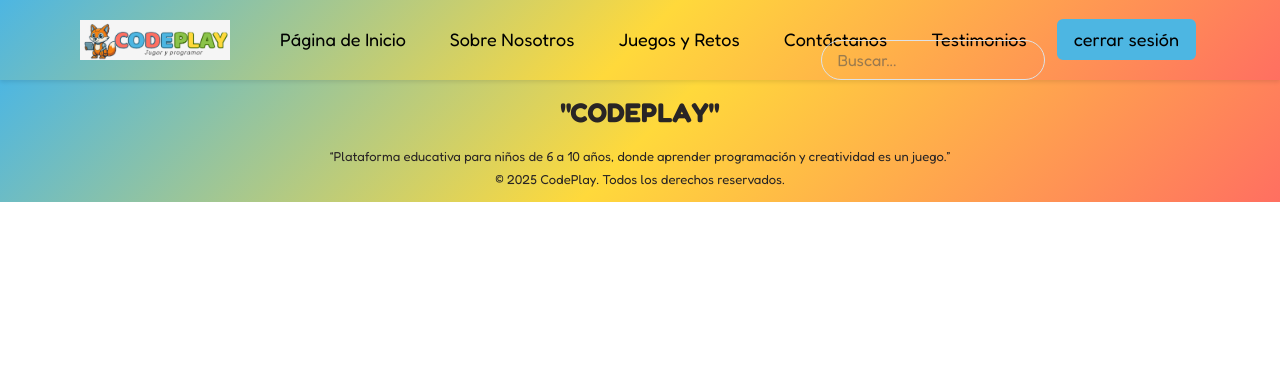
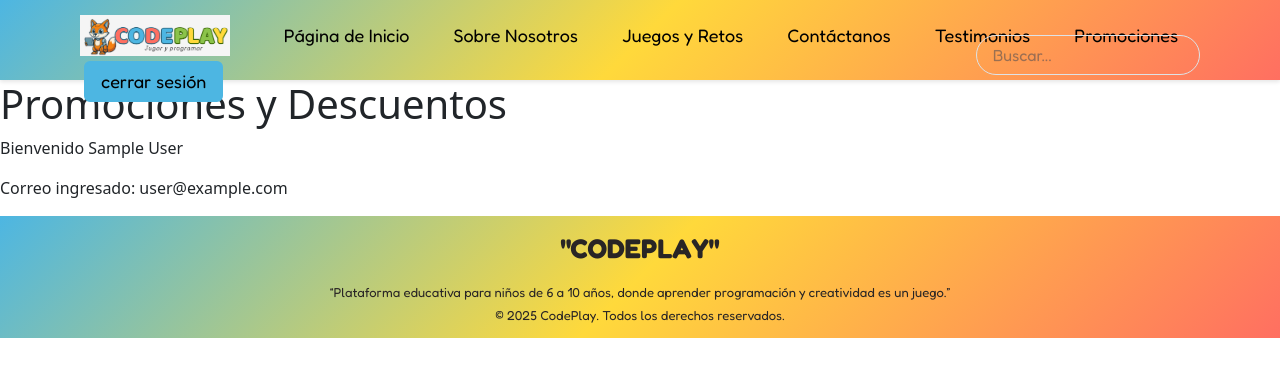
Before and after one commit to ash-amy/PROYECTO-4, a React (Vite) app: page /Promociones in a window 1280 px wide. Shown: the top 376 px of the page. Built offline with nearby package versions, Linux system fonts and the light colour scheme; no server answers; sample sign-in values are in the browser's storage; the HTML template or start-up script is replaced by a standard one.

Commit message:
New page

```diff
--- a/src/App.jsx
+++ b/src/App.jsx
@@ -15,6 +15,8 @@ import Contacto from "./components/Contacto";
 import Testimonios from "./components/Testimonios";
 import Footer from "./components/Footer";
 import Filter from "./components/Filter";
+import Promociones from "./components/Promociones";
+import RutaPrivada from "./components/RutaPrivada";
 
 //Iniciar sesión y registrarse
 import Login from "./components/Login";
@@ -34,6 +36,13 @@ function App() {
           <Route path="/Juegos" element={<Juegos />} />
           <Route path="/Contacto" element={<Contacto />} />
           <Route path="/Testimonios" element={<Testimonios />} />
+          <Route path="/Promociones" element={
+            <>
+            <RutaPrivada>
+              <Promociones />
+            </RutaPrivada>
+            </>
+          } />
           <Route path="/Formulario" element={<h1>Formulario</h1>} />
           <Route path="/Login" element={<Login />} />
           <Route path="/Registrar" element={<RegistrarUsuario />} />
--- a/src/components/Footer.jsx
+++ b/src/components/Footer.jsx
@@ -4,17 +4,17 @@ function Footer() {
   return (
     <>
       <footer>
-        <div class="nombre">
+        <div className="nombre">
           <p>
             <b>"CODEPLAY"</b>
           </p>
         </div>
-        <div class="icons">
-          <i class="bi bi-instagram"></i>
-          <i class="bi bi-facebook"></i>
-          <i class="bi bi-whatsapp"></i>
+        <div className="icons">
+          <i className="bi bi-instagram"></i>
+          <i className="bi bi-facebook"></i>
+          <i className="bi bi-whatsapp"></i>
         </div>
-        <div class="author">
+        <div className="author">
           <p>
             “Plataforma educativa para niños de 6 a 10 años, donde aprender
             programación y creatividad es un juego.”
--- a/src/components/Inicio.jsx
+++ b/src/components/Inicio.jsx
@@ -56,7 +56,7 @@ function Inicio() {
 
         <section className="container">
           <img
-            class="niños-programación"
+            className="niños-programación"
             src="https://i.pinimg.com/1200x/39/79/ca/3979cafea548c6745f9eb1bf9808305e.jpg"
             alt="Niños aprendiendo programación con tablets"
           />
@@ -83,7 +83,7 @@ function Inicio() {
             <div className="carousel-item">
               <img
                 src="../public/Img 3.png"
-                class="d-block w-100"
+                className="d-block w-100"
                 alt="Niños aprendiendo código de progración con una laptop."
               />
             </div>
@@ -108,7 +108,7 @@ function Inicio() {
             <span className="visually-hidden">Previous</span>
           </button>
           <button
-            class="carousel-control-next"
+            className="carousel-control-next"
             type="button"
             data-bs-target="#carouselExample"
             data-bs-slide="next"
--- a/src/components/Login.jsx
+++ b/src/components/Login.jsx
@@ -74,7 +74,7 @@ function Login({ onLogin, cambiarVista}) {
                     onChange={(e) => setPassword(e.target.value)}
                 />
                 <button className="w-30 bg-blue-600 text-white font-semibold py-2 rounded hover:bg-blue-700 transition-all m-1" onClick={iniciarSesion}>Iniciar Sesion</button>
-                <button className="w-60 bg-blue-600 text-white font-semibold py-2 rounded hover:bg-blue-700 transition-all m-1" onClick={iniciarSesionGoogle}> <i class="bi bi-google"></i>Iniciar Sesion con Google</button>
+                <button className="w-60 bg-blue-600 text-white font-semibold py-2 rounded hover:bg-blue-700 transition-all m-1" onClick={iniciarSesionGoogle}> <i className="bi bi-google"></i>Iniciar Sesion con Google</button>
                 <p className="mt-6 text-center text-sm text-gray-600">No tienes una cuenta?</p>
                 <button className="w-full bg-blue-600 text-white font-semibold py-2 rounded hover:bg-blue-700 transition-all m-1" onClick={cambiarVista}>Crear cuenta</button>
             </div>
--- a/src/components/NavUsuario.jsx
+++ b/src/components/NavUsuario.jsx
@@ -1,13 +1,16 @@
 import { Link } from 'react-router-dom'
 import { getAuth, signOut } from 'firebase/auth'
+import { useNavigate } from 'react-router-dom';
 
 import './Navbar.css'
 
 function NavUsuario() {
     const auth = getAuth();
+    const navigate = useNavigate();
     //Función para cerrar sesión
     const cerrarSesion = async() => {
         await signOut(auth);
+        navigate("/");
     }
 
     return (
@@ -42,6 +45,10 @@ function NavUsuario() {
           <li className="hover:text-gray-300">
             {" "}
             <Link to="/Testimonios">Testimonios</Link>
+          </li>
+          <li className="hover:text-gray-300">
+            {" "}
+            <Link to="/Promociones">Promociones</Link>
           </li>
         </ul>
         </div>
--- a/src/components/NavVisitante.jsx
+++ b/src/components/NavVisitante.jsx
@@ -35,6 +35,10 @@ function NavVisitante() {
           <li className="hover:text-gray-300">
             {" "}
             <Link to="/Testimonios">Testimonios</Link>
+          </li>
+          <li className="hover:text-gray-300">
+            {" "}
+            <Link to="/Promociones">Promociones</Link>
           </li>
         </ul>
         </div>
--- /dev/null
+++ b/src/components/Promociones.jsx
@@ -0,0 +1,32 @@
+import {useState, useEffect} from "react";
+import {getAuth} from "firebase/auth";
+import {db} from "../firebase";
+
+function Promociones() {
+    const [nombre, setNombre] = useState("");
+    const [email, setEmail] = useState("");
+    const [cargando, setCargando] = useState(true);
+
+    useEffect(()=>{
+        const auth = getAuth();
+        const user = auth.currentUser;
+        if (user) {
+            setEmail(user.email);
+
+            if (user.displayName) {
+                setNombre(user.displayName);
+                setCargando(false);
+            }
+        }
+    }, []);
+
+    return (
+        <>
+        <h1>Promociones y Descuentos</h1>
+        <p>Bienvenido {nombre}</p>
+        <p>Correo ingresado: {email}</p>
+        </>
+    )
+}
+
+export default Promociones;
--- /dev/null
+++ b/src/components/RutaPrivada.jsx
@@ -0,0 +1,16 @@
+import { getAuth } from "firebase/auth"
+import app from '../firebase'
+import { Navigate } from "react-router-dom";
+
+function RutaPrivada({ children }) {
+    const auth = getAuth(app);
+    const user = auth.currentUser;
+
+    // Si no existe usuario
+    if (!user) {
+        return <Navigate to="/Login" />
+    }
+    return children;
+}
+
+export default RutaPrivada;
```
